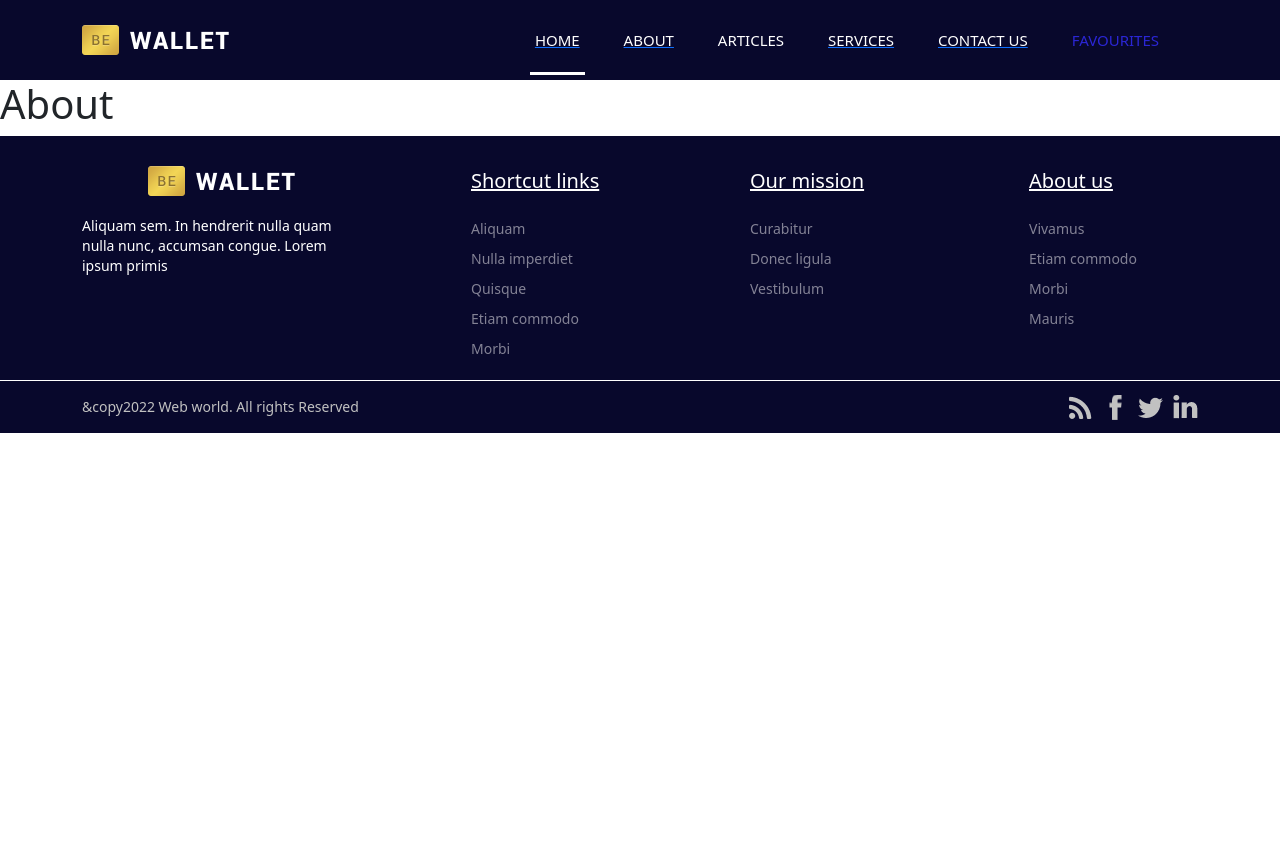
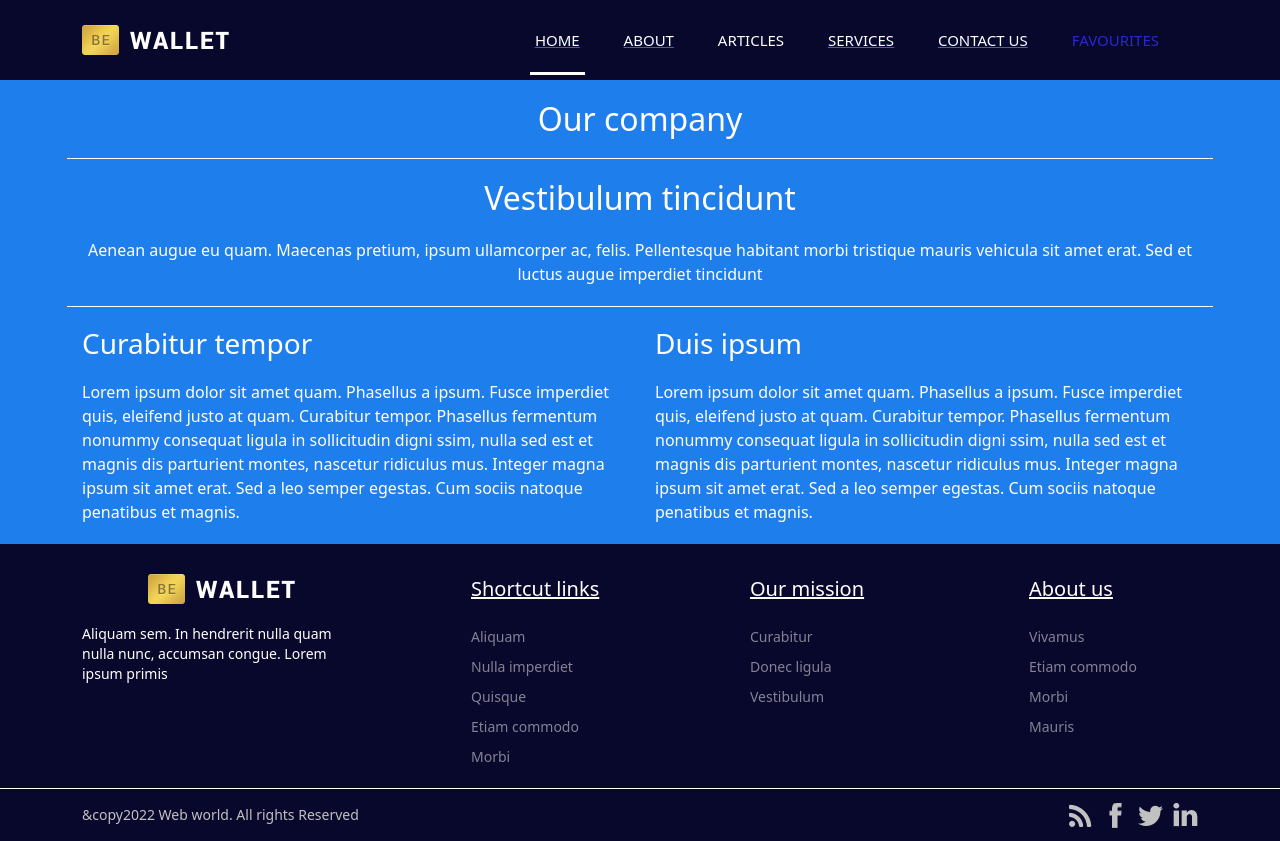
Before and after one commit to sekret236/be-wallet-react, a React (Create React App) app: page /About in a window 1280 px wide. Before the commit the page ends 800 px from the top, so only its background shows below. Built offline with nearby package versions, Linux system fonts and the light colour scheme.

Commit message:
add AboutPage

```diff
--- a/src/pages/About/AboutPage.js
+++ b/src/pages/About/AboutPage.js
@@ -1,7 +1,48 @@
-import React from "react";
-
+import React from 'react'
+import './AboutPage.scss'
 export const AboutPage = () => {
     return (
-        <h1>About</h1>
+        <>
+            <section className='aboutPage'>
+                <div className="container">
+                    <div className="row">
+                        <div className="col-md-12 companyDesc">
+                            <h2 className="h2 name">Our company</h2>
+                        </div>
+
+                        <div className="col-md-12 companyDesc">
+                            <h2 className="h2">Vestibulum tincidunt</h2>
+                            <p>Aenean augue eu quam. Maecenas pretium, ipsum ullamcorper ac, felis. Pellentesque habitant morbi tristique mauris vehicula sit amet erat. Sed et luctus augue imperdiet tincidunt</p>
+                        </div>
+                        <div className="col-md-6">
+                            <h3 className="h3">Curabitur tempor</h3>
+                            <p>
+                                Lorem ipsum dolor sit amet quam. Phasellus a
+                                ipsum. Fusce imperdiet quis, eleifend justo at
+                                quam. Curabitur tempor. Phasellus fermentum
+                                nonummy consequat ligula in sollicitudin digni
+                                ssim, nulla sed est et magnis dis parturient
+                                montes, nascetur ridiculus mus. Integer magna
+                                ipsum sit amet erat. Sed a leo semper egestas.
+                                Cum sociis natoque penatibus et magnis.
+                            </p>
+                        </div>
+                        <div className="col-md-6">
+                            <h3 className="h3">Duis ipsum</h3>
+                            <p>
+                                Lorem ipsum dolor sit amet quam. Phasellus a
+                                ipsum. Fusce imperdiet quis, eleifend justo at
+                                quam. Curabitur tempor. Phasellus fermentum
+                                nonummy consequat ligula in sollicitudin digni
+                                ssim, nulla sed est et magnis dis parturient
+                                montes, nascetur ridiculus mus. Integer magna
+                                ipsum sit amet erat. Sed a leo semper egestas.
+                                Cum sociis natoque penatibus et magnis.
+                            </p>
+                        </div>
+                    </div>
+                </div>
+            </section>
+        </>
     )
 }
--- /dev/null
+++ b/src/pages/About/AboutPage.scss
@@ -0,0 +1,18 @@
+.aboutPage {
+    background-color: rgb(30, 126, 235);
+    .h2, .h3, p{
+        color: white;
+        margin-top: 20px;
+        margin-bottom: 20px;
+    }
+    .name{
+
+        margin-bottom: 20px;
+
+    }
+    .companyDesc {
+        text-align: center;
+        border-bottom: 1px solid white;
+
+    }
+}
```
